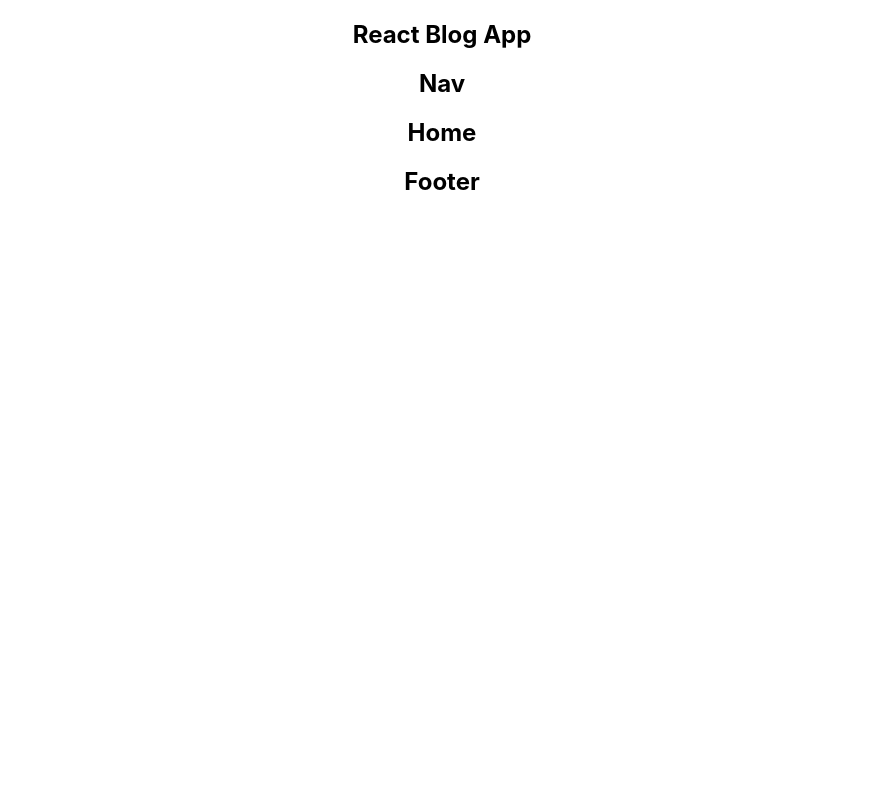
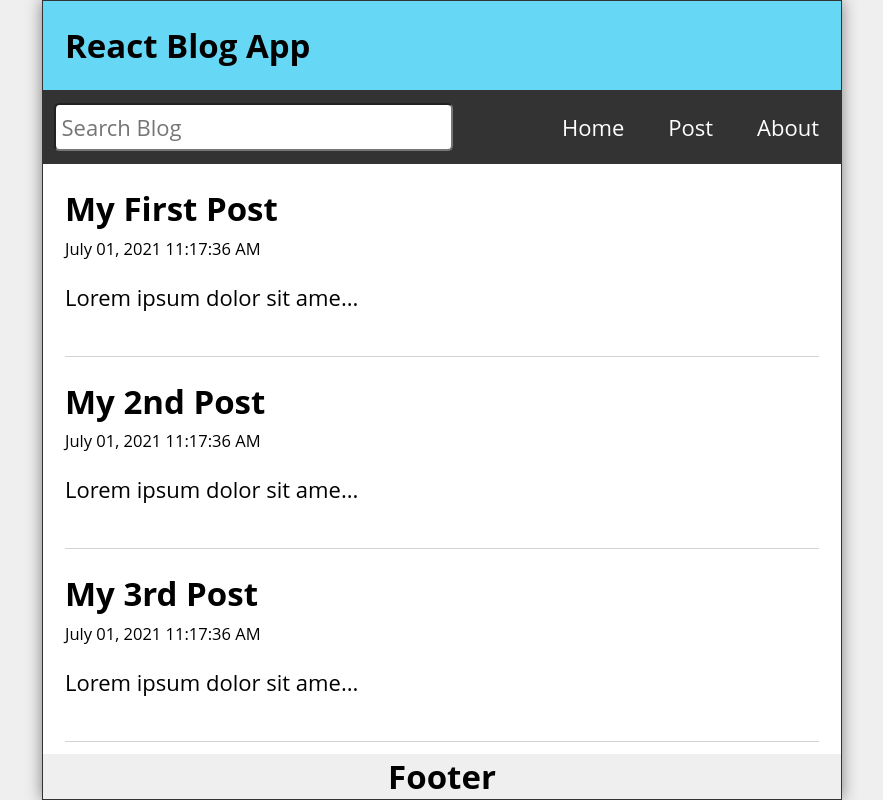
Before and after one commit to isasayed/React-App-Examples, a React (Create React App) app: page / in a window 1280 px wide. Shown: the whole page, without its empty margins (198-1081 px from the left). Built offline with nearby package versions, Linux system fonts and the light colour scheme.

Commit message:
post list design post search feature

```diff
--- a/src/App.css
+++ b/src/App.css
@@ -1,38 +1,269 @@
-.App {
-  text-align: center;
+* {
+  margin: 0;
+  padding: 0;
+  box-sizing: border-box;
 }
 
-.App-logo {
-  height: 40vmin;
-  pointer-events: none;
+html {
+  font-size: 16px;
 }
 
-@media (prefers-reduced-motion: no-preference) {
-  .App-logo {
-    animation: App-logo-spin infinite 20s linear;
+body {
+  min-height: 100vh;
+  font-family: 'Open Sans', sans-serif;
+  -webkit-font-smoothing: antialiased;
+  -moz-osx-font-smoothing: grayscale;
+  display: flex;
+  background-color: #efefef;
+}
+
+#root {
+  flex-grow: 1;
+  display: flex;
+  justify-content: center;
+  align-items: center;
+}
+
+.App {
+  width: 100%;
+  max-width: 800px;
+  height: 100vh;
+  display: flex;
+  flex-direction: column;
+  justify-content: flex-start;
+  align-items: center;
+  border: 1px solid #333;
+  box-shadow: 0px 0px 15px gray;
+}
+
+.Header, .Footer {
+  width: 100%;
+  background-color: #66d8f5;
+  padding: 1rem;
+  display: flex;
+  justify-content: space-between;
+  align-items: center;
+}
+
+.Header h1 {
+  font-size: 1.5rem;
+}
+
+.Header svg {
+  font-size: 2rem;
+}
+
+.Footer {
+  padding: 0.75rem;
+  display: grid;
+  place-content: center;
+}
+
+.Nav {
+  width: 100%;
+  background-color: #333;
+  display: flex;
+  flex-direction: column;
+  justify-content: flex-start;
+  align-items: flex-start;
+}
+
+.searchForm {
+  width: 80%;
+  padding: 1rem 0 0 0.75rem;
+}
+
+.searchForm input[type="text"] {
+  font-family: 'Open Sans', sans-serif;
+  width: 100%;
+  min-height: 48px;
+  font-size: 1rem;
+  padding: 0.25rem;
+  border-radius: 0.25rem;
+  outline: none;
+}
+
+.searchForm label {
+  position: absolute;
+  left: -99999px;
+}
+
+.Nav ul {
+  color: #fff;
+  list-style-type: none;
+  display: flex;
+  flex-wrap: nowrap;
+  align-items: center;
+}
+
+.Nav li {
+  padding: 1rem;
+}
+
+.Nav li:hover,
+.Nav li:focus {
+  padding: 1rem;
+}
+
+.Nav li a {
+  color: #fff;
+  text-decoration: none;
+}
+
+.Nav li:hover,
+.Nav li:focus,
+.Nav li:hover a,
+.Nav li:focus a  {
+  background-color: #eee;
+  color: #333;
+}
+
+.Nav li:hover a,
+.Nav li:focus a {
+  cursor: pointer;
+}
+
+.Home, .NewPost, .PostPage, .About, .Missing {
+  width: 100%;
+  flex-grow: 1;
+  padding: 1rem;
+  overflow-y: auto;
+  background-color: #fff;
+}
+
+.post {
+  margin-top: 1rem;
+  padding-bottom: 1rem;
+  border-bottom: 1px solid lightgray;
+}
+
+.Home .post a {
+  text-decoration: none;
+}
+
+.Home .post a,
+.Home .post a:visited {
+  color: #000;
+}
+
+.post:first-child {
+  margin-top: 0;
+}
+
+.post:last-child {
+  border-bottom: none;
+}
+
+.postDate {
+  font-size: 0.75rem;
+  margin-top: 0.25rem;
+}
+
+.postBody {
+  margin: 1rem 0;
+}
+
+.newPostForm {
+  display: flex;
+  flex-direction: column;
+}
+
+.newPostForm label {
+  margin-top: 1rem;
+}
+
+.newPostForm input[type='text'],
+.newPostForm textarea {
+  font-family: 'Open Sans', sans-serif;
+  width: 100%;
+  min-height: 48px;
+  font-size: 1rem;
+  padding: 0.25rem;
+  border-radius: 0.25rem;
+  margin-right: 0.25rem;
+  outline: none;
+}
+
+.newPostForm textarea {
+  height: 100px;
+}
+
+.newPostForm button {
+  margin-top: 1rem;
+  height: 48px;
+  min-width: 48px;
+  border-radius: 10px;
+  padding: 0.5rem;
+  font-size: 1rem;
+  cursor: pointer;
+}
+
+.Missing h2, .PostPage h2,
+.Missing p, .PostPage p {
+  margin-bottom: 1rem;
+}
+
+.PostPage button {
+  height: 48px;
+  min-width: 48px;
+  border-radius: 0.25rem;
+  padding: 0.5rem;
+  font-size: 1rem;
+  background-color: red;
+  color: #fff;
+  cursor: pointer;
+}
+
+.statusMsg {
+  margin-top: 2rem;
+}
+
+@media only screen and (min-width: 610px) {
+  html {
+    font-size: 22px;
+  }
+
+  .Header h1 {
+    font-size: 2rem;
+  }
+
+  .Nav {
+    flex-direction: row;
+    flex-wrap: nowrap;
+    justify-content: space-between;
+    align-items: center;
+  }
+
+  .Nav ul {
+    text-align: right;
+  }
+
+  .Nav li:hover,
+  .Nav li:focus,
+  .Nav li:hover a,
+  .Nav li:focus a  {
+    background-color: #eee;
+    color: #333;
+  }
+
+  .searchForm {
+    width: 50%;
+    padding: .5rem 0;
+  }
+
+  .searchForm input[type="text"] {
+    margin-left: 0.5rem;
+  }
+
+  .newPostForm textarea {
+    height: 300px;
   }
 }
 
-.App-header {
-  background-color: #282c34;
-  min-height: 100vh;
-  display: flex;
-  flex-direction: column;
-  align-items: center;
-  justify-content: center;
-  font-size: calc(10px + 2vmin);
-  color: white;
+@media only screen and (min-width: 992px) {
+
+  .Header svg {
+    font-size: 3rem;
+  }
+
 }
-
-.App-link {
-  color: #61dafb;
-}
-
-@keyframes App-logo-spin {
-  from {
-    transform: rotate(0deg);
-  }
-  to {
-    transform: rotate(360deg);
-  }
-}
--- a/src/App.tsx
+++ b/src/App.tsx
@@ -7,19 +7,66 @@ import PostDetail from './Post/PostDetail'
 import About from './Site/About'
 import Missing from './Site/Missing'
 import Footer from './Site/Footer'
+import PostData from './Model/PostData'
 import { BrowserRouter as Router, Route, Routes, useNavigate } from 'react-router-dom'
 import './App.css';
 
 function App() {
+  const createItems = () =>{
+    const itemData: PostData[] = [
+      {
+        id: 1,
+        title: "My First Post",
+        datetime: "July 01, 2021 11:17:36 AM",
+        body: "Lorem ipsum dolor sit amet consectetur adipisicing elit. Quis consequatur expedita, assumenda similique non optio! Modi nesciunt excepturi corrupti atque blanditiis quo nobis, non optio quae possimus illum exercitationem ipsa!"
+      },
+      {
+        id: 2,
+        title: "My 2nd Post",
+        datetime: "July 01, 2021 11:17:36 AM",
+        body: "Lorem ipsum dolor sit amet consectetur adipisicing elit. Quis consequatur expedita, assumenda similique non optio! Modi nesciunt excepturi corrupti atque blanditiis quo nobis, non optio quae possimus illum exercitationem ipsa!"
+      },
+      {
+        id: 3,
+        title: "My 3rd Post",
+        datetime: "July 01, 2021 11:17:36 AM",
+        body: "Lorem ipsum dolor sit amet consectetur adipisicing elit. Quis consequatur expedita, assumenda similique non optio! Modi nesciunt excepturi corrupti atque blanditiis quo nobis, non optio quae possimus illum exercitationem ipsa!"
+      },
+      {
+        id: 4,
+        title: "My Fourth Post",
+        datetime: "July 01, 2021 11:17:36 AM",
+        body: "Lorem ipsum dolor sit amet consectetur adipisicing elit. Quis consequatur expedita, assumenda similique non optio! Modi nesciunt excepturi corrupti atque blanditiis quo nobis, non optio quae possimus illum exercitationem ipsa!"
+      }
+    ];
+    return itemData;
+  }
+
+  const [posts, setPosts] = useState(createItems());
+  const [search, setSearch] = useState('');
+  const [searchResults, setSearchResults] = useState<PostData[]>([]);
+
+  const handleSearch = () => {
+    var filteredItems: PostData[] = posts.filter(item => ((item.title.toLowerCase()).includes(search.toLowerCase())))
+    setSearchResults(filteredItems)
+  }
+
+  useEffect(() =>{
+    handleSearch();
+  }, [search])
 
   return (
     <div className="App">
       <Router>
         <Header
-          title="React Blog App" />
-        <Nav />
+          title='React Blog App' />
+        <Nav
+          search = {search}
+          setSearch = {setSearch} />
         <Routes>
-          <Route path='/' element={<Home />} />
+          <Route path='/'
+                element={<Home
+                          posts = {searchResults} />} />
           <Route path='/post' element={<NewPost />} />
           <Route path='/post/:id' element={<PostDetail />} />
           <Route path='/about' element={<About />} />
--- /dev/null
+++ b/src/Component/Feed.tsx
@@ -0,0 +1,15 @@
+import Post from './Post'
+
+const Feed = (props:any) => {
+  return (
+    <div>
+      {props.posts.map((post:any) => (
+        <Post
+            key = {post.id}
+            post = {post} />
+      ))}
+    </div>
+  )
+}
+
+export default Feed
--- /dev/null
+++ b/src/Component/Post.tsx
@@ -0,0 +1,19 @@
+import { Link } from 'react-router-dom'
+
+const Post = (props:any) => {
+  return (
+    <article className="post">
+        <Link to={`/post/${props.post.id}`}>
+            <h2>{props.post.title}</h2>
+            <p className="postDate">{props.post.datetime}</p>
+        </Link>
+        <p className="postBody">{
+            (props.post.body).length <= 25
+                ? props.post.body
+                : `${(props.post.body).slice(0, 25)}...`
+        }</p>
+    </article>
+  )
+}
+
+export default Post
--- /dev/null
+++ b/src/Model/PostData.ts
@@ -0,0 +1,10 @@
+interface postDataProperty {
+    id: number;
+    title: string;
+    datetime: string;
+    body: string;
+}
+
+type PostData = postDataProperty;
+
+export default PostData;
--- a/src/Site/Header.tsx
+++ b/src/Site/Header.tsx
@@ -2,7 +2,7 @@ import React from 'react'
 
 const Header = (props:any) => {
   return (
-    <header>
+    <header className='Header'>
       <h2>{props.title}</h2>
     </header>
   )
--- a/src/Site/Home.tsx
+++ b/src/Site/Home.tsx
@@ -1,9 +1,17 @@
-import React from 'react'
+import Feed from '../Component/Feed'
 
-const Home = () => {
+const Home = (props:any) => {
   return (
-    <main>
-      <h2>Home</h2>
+    <main className='Home'>
+      {
+        props.posts.length ? (
+          <Feed
+            posts = {props.posts} />
+        ) :
+        (
+         <p> no posts available </p>
+        )
+      }
     </main>
   )
 }
--- a/src/Site/Nav.tsx
+++ b/src/Site/Nav.tsx
@@ -1,10 +1,23 @@
-import React from 'react'
+import { Link } from 'react-router-dom'
 
-const Nav = () => {
+const Nav = (props:any) => {
   return (
-    <main>
-      <h2>Nav</h2>
-    </main>
+    <nav className="Nav">
+      <form className='searchForm' onSubmit={(e)=>e.preventDefault()}>
+        <label htmlFor='search'>search blog</label>
+        <input
+          id='search'
+          type="text"
+          placeholder='Search Blog'
+          value={props.search}
+          onChange={(e) => props.setSearch(e.target.value)} />
+      </form>
+      <ul>
+        <li><Link to="/">Home</Link></li>
+        <li><Link to="/Post">Post</Link></li>
+        <li><Link to="/About">About</Link></li>
+      </ul>
+    </nav>
   )
 }
 
```
